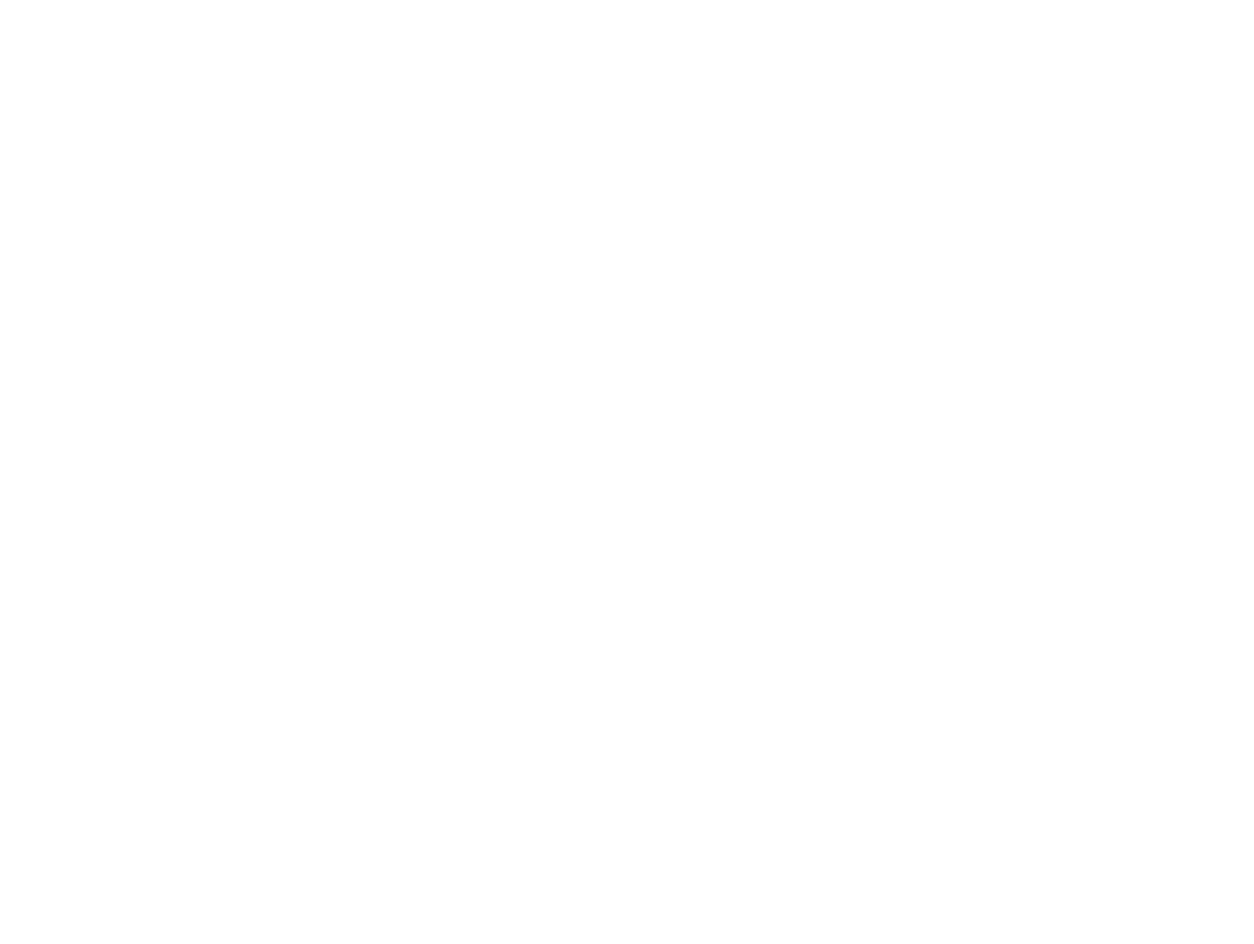
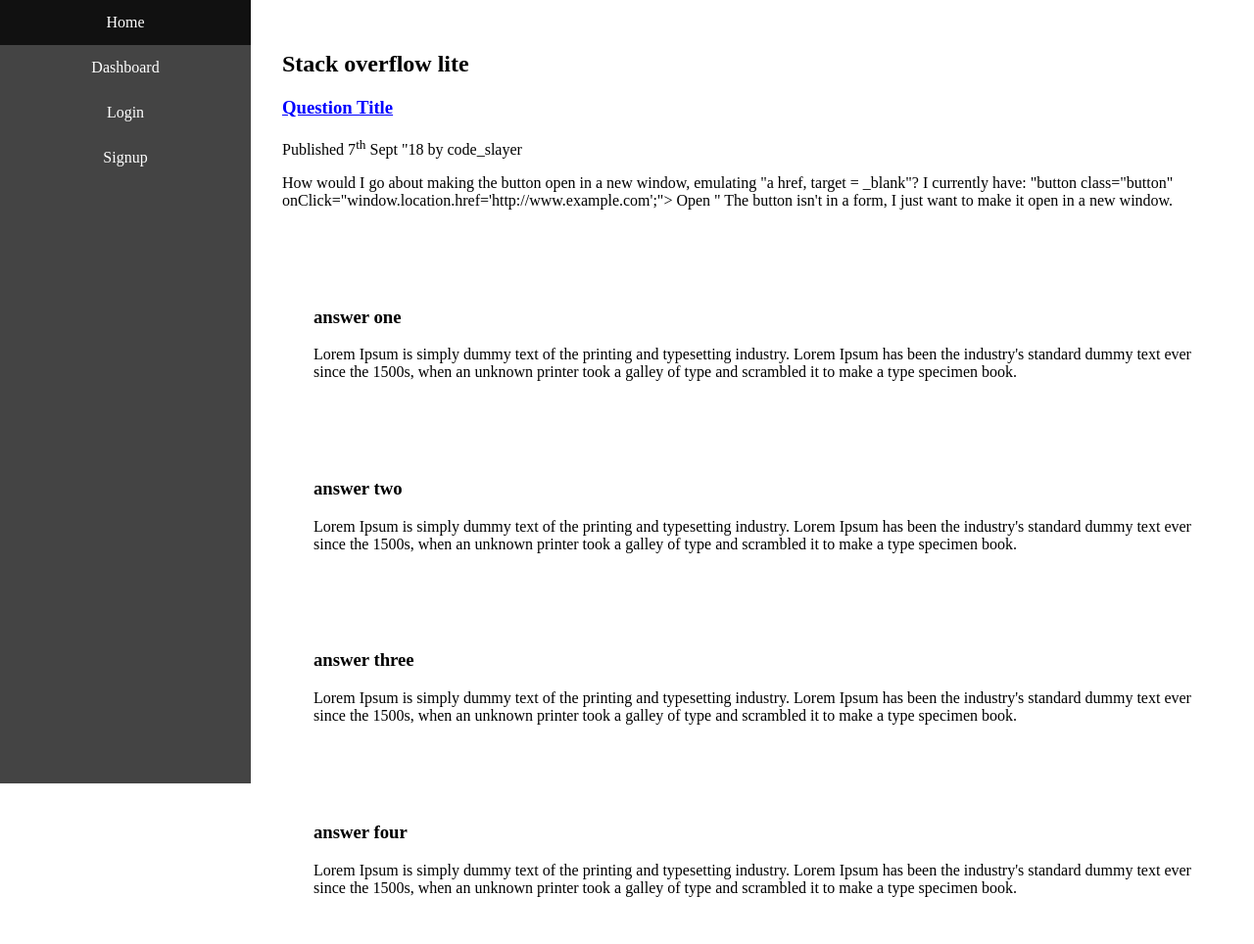
Before and after one commit to Krafty-Coder/s-over-lite-fetcher, a plain HTML site: page question.html in a window 1280 px wide. Shown: the whole page at 98% size. Before the commit the page ends 800 px from the top, so only its background shows below. Drawn offline with nearby package versions, Linux system fonts and the light colour scheme.

Commit message:
add the question with answers page

```diff
--- a/css/style.css
+++ b/css/style.css
@@ -134,3 +134,12 @@ p.top {
   background: #f1f1f1;
   border-radius: 1em;
 }
+
+.answers {
+  padding: 2em 4em;
+}
+
+.answer:nth-child(even) {
+  background: #f1f1f1;
+  border-radius: 1em;
+}
--- a/question.html
+++ b/question.html
@@ -1 +1,80 @@
 <!-- question with answers html file -->
+
+
+<!DOCTYPE HTML>
+<html>
+  <head>
+    <meta charset = "utf-8">
+    <title>Dashboard | Stackoverflow-lite</title>
+    <link rel="stylesheet" href="css/style.css">
+  </head>
+  <body>
+
+    <header>
+      <nav>
+        <ul>
+          <li><a href="/">Home</a></li>
+          <li><a href="/dashboard.html">Dashboard</a></li>
+          <li><a href="/login.html">Login</a></li>
+          <li><a href="/signup.html">Signup</a></li>
+        </ul>
+      </nav>
+    </header>
+    <div id="section">
+      <div class="questions">
+        <div class="heada" id="ref">
+          <h2 class="text-muted display-4 head">Stack overflow lite</h2>
+        </div>
+
+        <h3><a href="link_to_question/question_id">Question Title</a></h3>
+
+        <p class="date"> Published 7<sup>th</sup> Sept "18 by code_slayer </p>
+        <p class="post-body">
+        How would I go about making the button open in a new window, emulating "a href, target = _blank"?
+        I currently have:
+        "button class="button" onClick="window.location.href='http://www.example.com';">
+             <span class="icon">Open</span>
+        </button>"
+        The button isn't in a form, I just want to make it open in a new window.
+        </p>
+      </div>
+      <div class="answers">
+        <h3> answer one</h3>
+        <p>Lorem Ipsum is simply dummy text of the printing and typesetting industry. Lorem Ipsum has been the industry's
+        standard dummy text ever since the 1500s, when an unknown printer took a galley of type and scrambled it to make a
+        type specimen book.
+        </p>
+      </div>
+      <div class="answers">
+        <h3> answer two</h3>
+        <p>Lorem Ipsum is simply dummy text of the printing and typesetting industry. Lorem Ipsum has been the industry's
+        standard dummy text ever since the 1500s, when an unknown printer took a galley of type and scrambled it to make a
+        type specimen book.
+        </p>
+      </div>
+      <div class="answers">
+        <h3> answer three</h3>
+        <p>Lorem Ipsum is simply dummy text of the printing and typesetting industry. Lorem Ipsum has been the industry's
+        standard dummy text ever since the 1500s, when an unknown printer took a galley of type and scrambled it to make a
+        type specimen book.
+        </p>
+      </div>
+      <div class="answers">
+        <h3> answer four</h3>
+        <p>Lorem Ipsum is simply dummy text of the printing and typesetting industry. Lorem Ipsum has been the industry's
+        standard dummy text ever since the 1500s, when an unknown printer took a galley of type and scrambled it to make a
+        type specimen book.
+        </p>
+      </div>
+    </div>
+
+    <footer>
+      <div>
+
+      </div>
+    </footer>
+
+    <script type="text/javascript" src="http://ajax.googleapis.com/ajax/libs/jquery/1.6.2/jquery.min.js"></script>
+    <script scr ="js/script.js"></script>
+  </body>
+</html>
```
